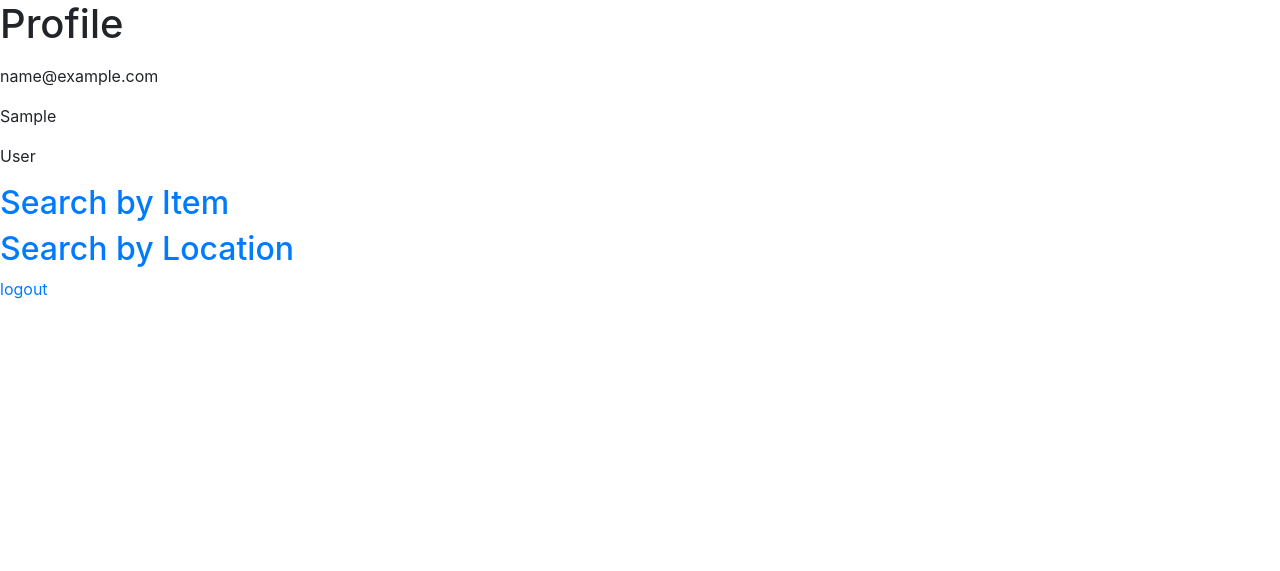
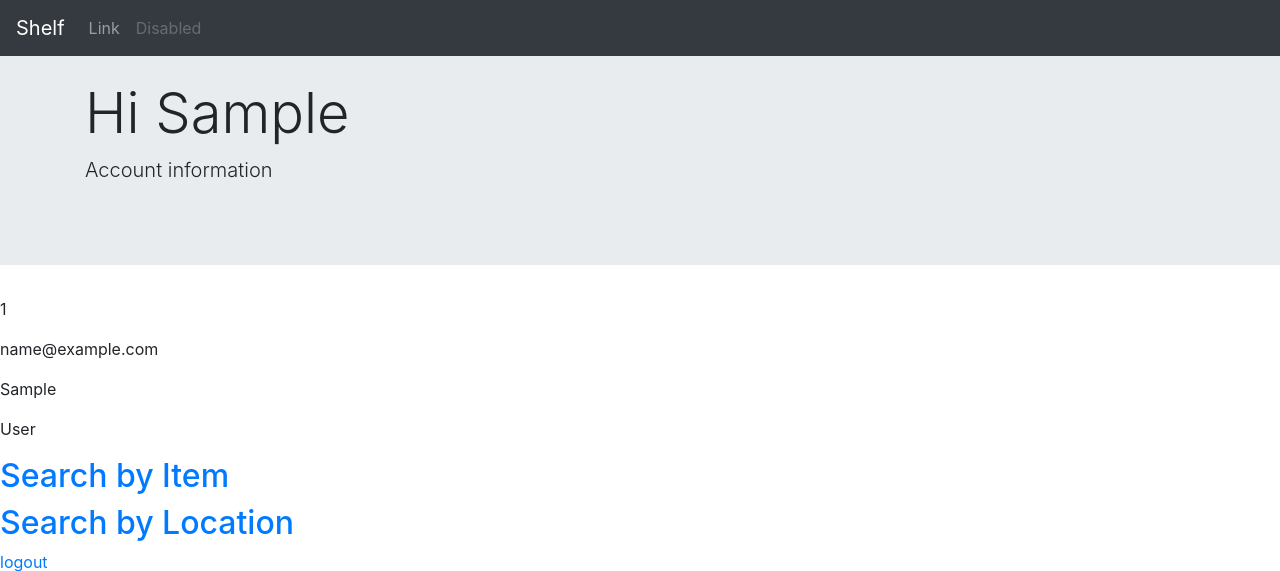
Before and after one commit to Apilny/Shelf_Project2, a Django app: template apps/shelf_app/templates/profile.html in a window 1280 px wide. Shown: the top 571 px of the page. Run offline with Django 3.2, Linux system fonts and the light colour scheme; the template is opened without the code that fills it, so the values that code supplies are empty; the visitor is signed in with stand-in values (Sample User, id 1); parts of the project's set-up code (start-up, migrations or seed data) failed here and were passed over; some libraries are stand-ins or nearby versions.

Commit message:
Update profile.html

```diff
--- a/apps/shelf_app/templates/profile.html
+++ b/apps/shelf_app/templates/profile.html
@@ -1,5 +1,6 @@
 <!DOCTYPE html>
 <html lang="en">
+
 <head>
     <meta charset="UTF-8">
     <meta name="viewport" content="width=device-width, initial-scale=1.0">
@@ -8,9 +9,33 @@
     <link rel="stylesheet" href="https://stackpath.bootstrapcdn.com/bootstrap/4.3.1/css/bootstrap.min.css"
         integrity="sha384-ggOyR0iXCbMQv3Xipma34MD+dH/1fQ784/j6cY/iJTQUOhcWr7x9JvoRxT2MZw1T" crossorigin="anonymous">
 </head>
+
+<header class="jumbotron jumbotron-fluid" style="padding-top:0px;">
+    <nav class="navbar navbar-expand-md navbar-dark bg-dark mb-4">
+        <a class="navbar-brand" href="#">Shelf</a>
+        <button class="navbar-toggler" type="button" data-toggle="collapse" data-target="#navbarCollapse"
+            aria-controls="navbarCollapse" aria-expanded="false" aria-label="Toggle navigation">
+            <span class="navbar-toggler-icon"></span>
+        </button>
+        <div class="collapse navbar-collapse" id="navbarCollapse">
+            <ul class="navbar-nav mr-auto">
+                <li class="nav-item">
+                    <a class="nav-link" href="#">Link</a>
+                </li>
+                <li class="nav-item">
+                    <a class="nav-link disabled" href="#" tabindex="-1" aria-disabled="true">Disabled</a>
+                </li>
+            </ul>
+        </div>
+    </nav>
+    <div class="container">
+        <h1 class="display-4">Hi {{user.first_name}}</h1>
+        <p class="lead">Account information</p>
+    </div>
+</header>
+
 <body>
-<h1>Profile</h1>
-<p>{{request.session.id}}</p>
+    <p>{{user.id}}</p>
     <p>{{user.email}}</p>
     <p>{{user.first_name}}</p>
     <p>{{user.last_name}}</p>
@@ -19,4 +44,5 @@
     <h2><a href='/shelf/locations'>Search by Location</a></h2>
     <a href='/logout'>logout</a>
 </body>
+
 </html>
```
Lines whose indentation alone changed are shown as unchanged.
